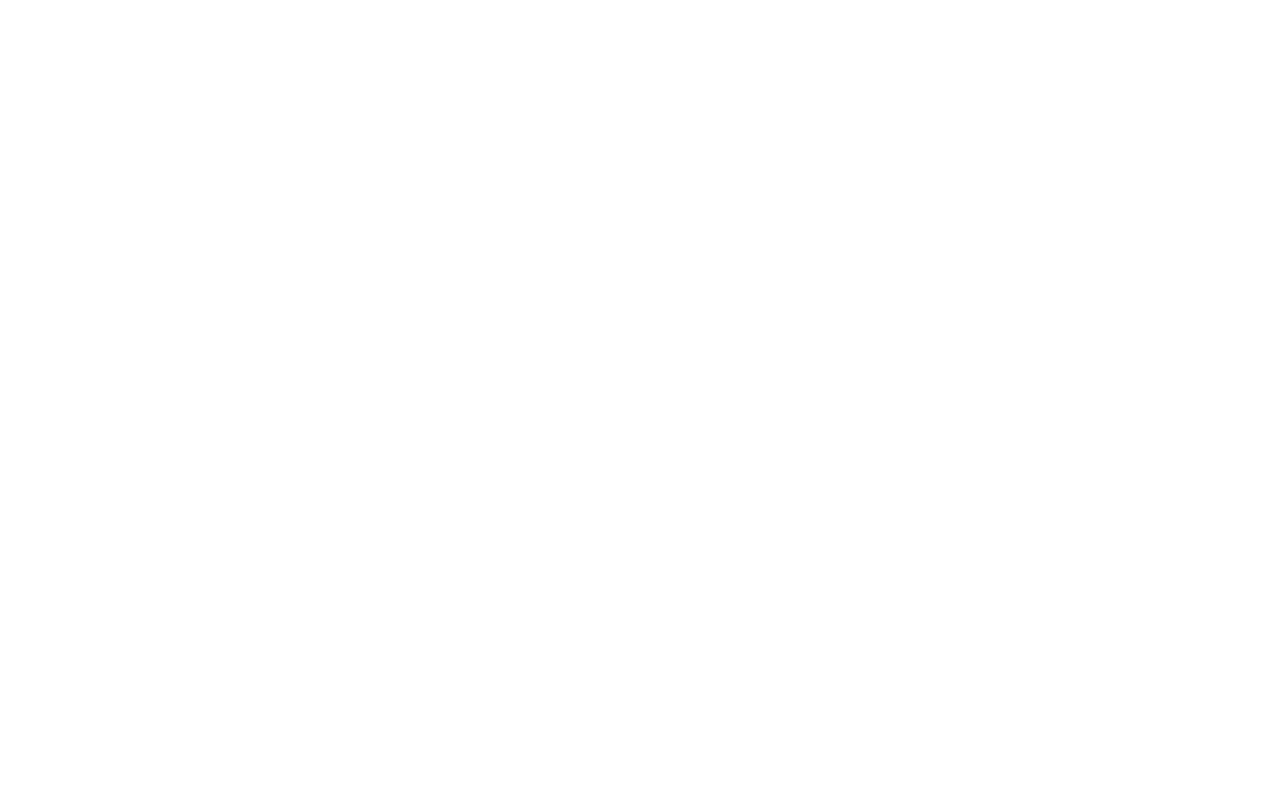
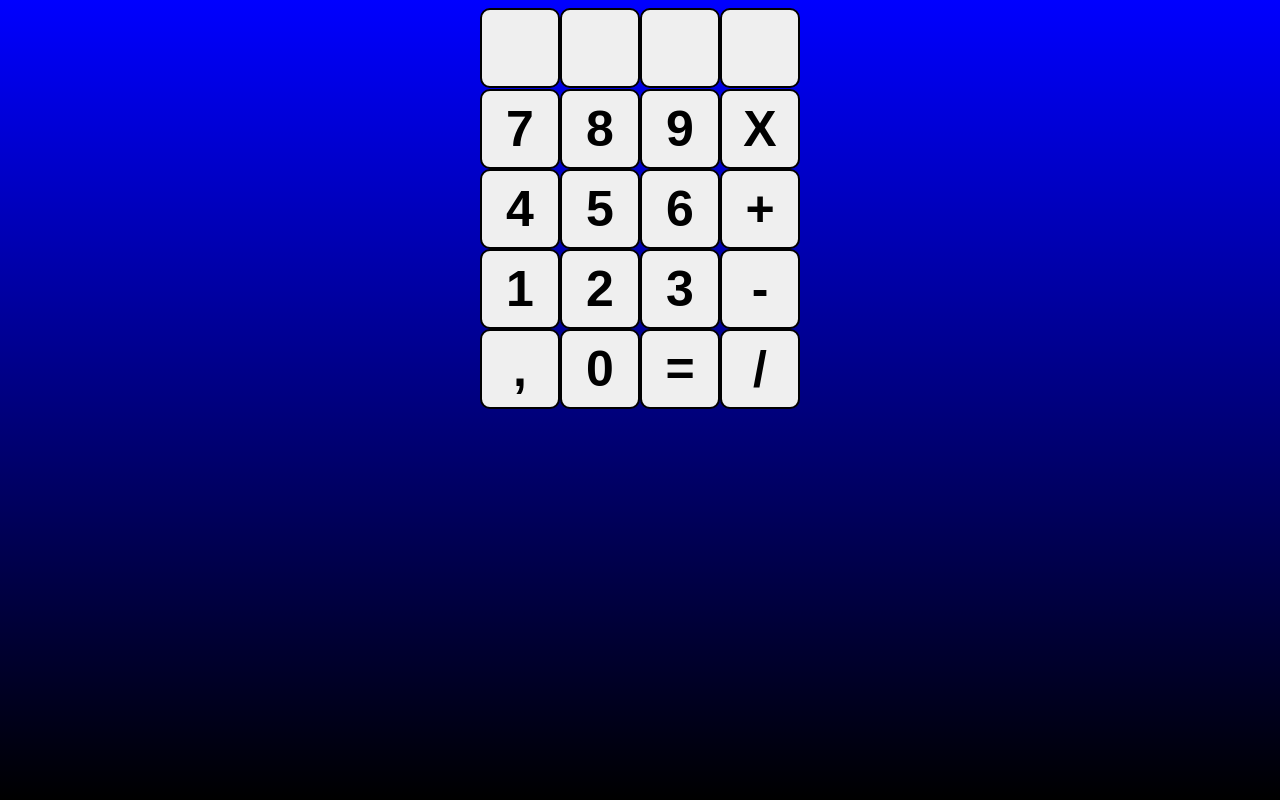
Before and after one commit to O-Cuellar/calculator, a React (Vite) app: page / in a window 1280 px wide. Built offline with nearby package versions, Linux system fonts and the light colour scheme.

Commit message:
beta 1.1

```diff
--- a/src/components/Calculator.jsx
+++ b/src/components/Calculator.jsx
@@ -1,10 +1,11 @@
 import React from 'react'
 import './Calculator.css'
+import CalculatorButtons from './CalculatorButtons';
 
 const Calculator = () => {
   return (
     <div>
-
+        <CalculatorButtons />
     </div>
   )
 }
--- a/src/components/CalculatorButtons.css
+++ b/src/components/CalculatorButtons.css
@@ -0,0 +1,8 @@
+button {
+  font-size: 50px;
+  height: 80px;
+  width: 80px;
+  border-radius: 10px;
+  border: 2px solid black;
+  font-weight: bold;
+}
--- a/src/components/CalculatorButtons.jsx
+++ b/src/components/CalculatorButtons.jsx
@@ -1,9 +1,41 @@
-import React from 'react'
+import React from "react";
+import "./CalculatorButtons.css";
 
 const CalculatorButtons = () => {
   return (
-    <div>CalculatorButtons</div>
-  )
-}
+    <>
+      <div>
+        <button></button>
+        <button></button>
+        <button></button>
+        <button></button>
+      </div>
+      <div>
+        <button>7</button>
+        <button>8</button>
+        <button>9</button>
+        <button>X</button>
+      </div>
+      <div>
+        <button>4</button>
+        <button>5</button>
+        <button>6</button>
+        <button>+</button>
+      </div>
+      <div>
+        <button>1</button>
+        <button>2</button>
+        <button>3</button>
+        <button>-</button>
+      </div>
+      <div>
+        <button>,</button>
+        <button>0</button>
+        <button>=</button>
+        <button>/</button>
+      </div>
+    </>
+  );
+};
 
 export default CalculatorButtons;
--- a/src/index.css
+++ b/src/index.css
@@ -1,5 +1,9 @@
+html{
+  height: 100%;
+}
 body {
   display: flex;
   justify-content: center;
   align-items: center;
+  background: linear-gradient(180deg, blue 0%, black 100%);
 }
```
